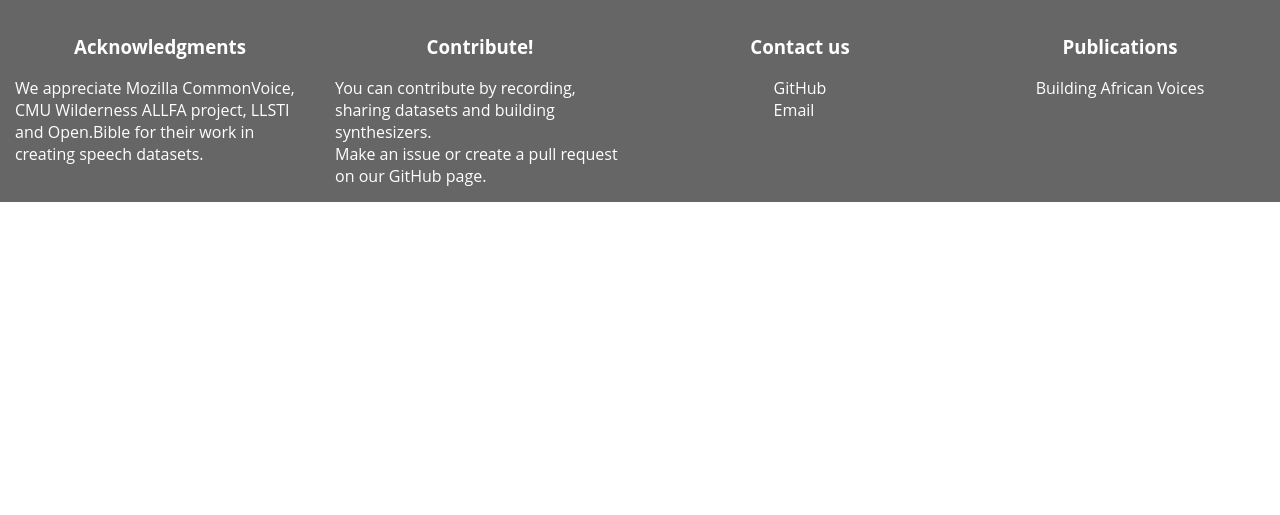
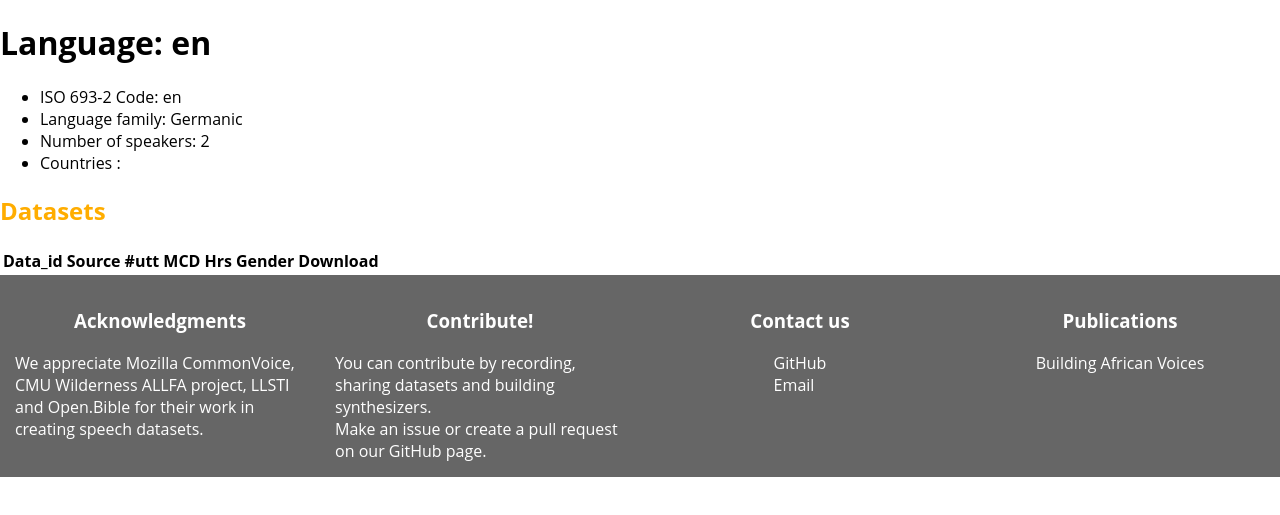
Before and after one commit to Pogayo/african-voices-web, a Django app: page /language/en in a window 1280 px wide. Shown: the part 96-611 px from the top of the page. Run offline with Django 4.2, Linux system fonts and the light colour scheme; tables that the repository leaves empty hold one stand-in row (values such as "Sample post"); lists and menus that the app fills with data are empty.

Commit message:
displayed datasets for a language

```diff
--- a/app/admin.py
+++ b/app/admin.py
@@ -2,7 +2,7 @@ from django.contrib import admin
 from .models import *
 
 
-@admin.register(Language, Country, LanguageCountry, LanguageSample, Dataset, Synthesizer, SynthesizerSample)
+@admin.register(Language, Country,  LanguageSample, Dataset, Synthesizer, SynthesizerSample)
 class UniversalAdmin(admin.ModelAdmin):
     def get_list_display(self, request):
         return [field.name for field in self.model._meta.concrete_fields]
--- a/app/models/language.py
+++ b/app/models/language.py
@@ -1,5 +1,7 @@
+from uuid import uuid4
+
 from django.db import models
-from uuid import uuid4
+
 from .country import Country
 
 
@@ -12,15 +14,22 @@ class Language(models.Model):
     lang_non_native_speakers = models.IntegerField(default=0)
     created_at = models.DateTimeField(auto_now_add=True)
     updated_at = models.DateTimeField(auto_now=True)
+    countries = models.ManyToManyField(Country)
 
     def __str__(self) -> str:
         return self.lang_name
 
+    @property
+    def total_speakers(self) -> int:
+        return self.lang_native_speakers + self.lang_non_native_speakers
 
-class LanguageCountry(models.Model):
-    uuid = models.CharField(primary_key=True, unique=True, default=uuid4, max_length=100)
-    language = models.ManyToManyField(Language)
-    country = models.ManyToManyField(Country)
+    @property
+    def all_countries(self) -> str:
+        return ", ".join([country.name.capitalize() for country in self.countries.all()])
+
+    @property
+    def datasets(self):
+        return self.dataset_set.all()
 
 
 class LanguageSample(models.Model):
--- a/app/static/app/style.css
+++ b/app/static/app/style.css
@@ -157,3 +157,13 @@ body {
 input {
     padding: 5px 5px;
 }
+
+
+.language-h2{
+    font-family: 'Open Sans', serif;
+    font-style: normal;
+    font-weight: 700;
+    font-size: 24px;
+    line-height: 33px;
+    color: #FFAD00
+}
--- a/app/templates/app/language.html
+++ b/app/templates/app/language.html
@@ -1,2 +1,42 @@
 {% extends "app/base_generic.html" %}
 {% block title %} <title>{{ language.lang_name }}</title> {% endblock %} # get me language
+{% block content %}
+
+    <h1> Language: {{ language.lang_name }}</h1>
+    <ul>
+        <li>ISO 693-2 Code: {{ language.lang_code_639_2 }}</li>
+        <li>Language family: Germanic</li>
+        <li> Number of speakers: {{ language.total_speakers }}</li>
+        <li>Countries : {{ language.all_countries }}</li>
+    </ul>
+
+    <h2 class="language-h2">Datasets</h2>
+
+    <table>
+        <tr>
+            <th> Data_id</th>
+            <th> Source</th>
+            <th> #utt</th>
+            <th> MCD</th>
+            <th> Hrs</th>
+            <th> Gender</th>
+            <th> Download</th>
+        </tr>
+        {% for dataset in language.datasets %}
+            <tr>
+                <td>{{ dataset.data_id }}</td>
+                <td>{{ dataset.source }}</td>
+                <td>{{ dataset.pass1_utt }}</td>
+                <td>{{ dataset.pass1_mcd }}</td>
+                <td>{{ dataset.duration }}</td>
+                {#               TODO: put the right one      <td>{{ Male }}</td> #}
+                <td> Female</td>
+                {% if not dataset.data_location %}
+                    <td> Unavailable</td>
+                {% else %}
+                    <td><a href="#">Available</a></td>
+                {% endif %}
+            </tr>
+        {% endfor %}
+    </table>
+{% endblock %}
```
Also changed, not shown: app/migrations/0007_language_countries_delete_languagecountry.py (added).
